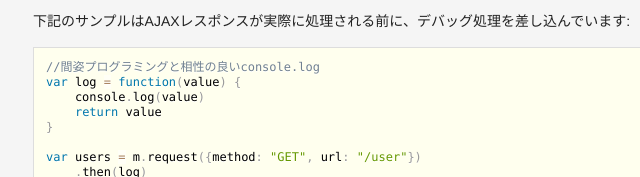
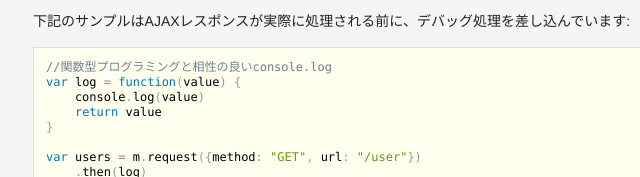
Before and after one commit to shibukawa/mithril-ja, a website: page target/mithril.request.html in a window 1280 px wide. Shown: the part 3362-3539 px from the top of the page, 367-1007 px from the left. Drawn offline with Linux system fonts and the light colour scheme.

Commit message:
Fix some typo in translation.

```diff
--- a/target/mithril.request.html
+++ b/target/mithril.request.html
@@ -199,7 +199,7 @@ var controller = function() {
 <li>コントローラ内で、エラーメッセージをバインドする場合。</li>
 </ul>
 <p>下記のサンプルはAJAXレスポンスが実際に処理される前に、デバッグ処理を差し込んでいます:</p>
-<pre><code class="lang-javascript">//間姿プログラミングと相性の良いconsole.log
+<pre><code class="lang-javascript">//関数型プログラミングと相性の良いconsole.log
 var log = function(value) {
     console.log(value)
     return value
@@ -372,8 +372,8 @@ demo.controller = function() {
 
 //ビュー内
 demo.view = function(ctrl) {
-    //このビューはデータが利用可能人なる前にレンダリングされる
-    //初期値としてundefinedに代わりにからの配列を定義したため、この.mapはエラーにならない
+    //このビューはデータが利用可能になる前にレンダリングされる
+    //初期値としてundefinedの代わりに空の配列を定義したため、この.mapはエラーにならない
     return ctrl.users().map(function() {
         return m("div", user.name)
     })
```
Also changed, not shown: 3 other files.
